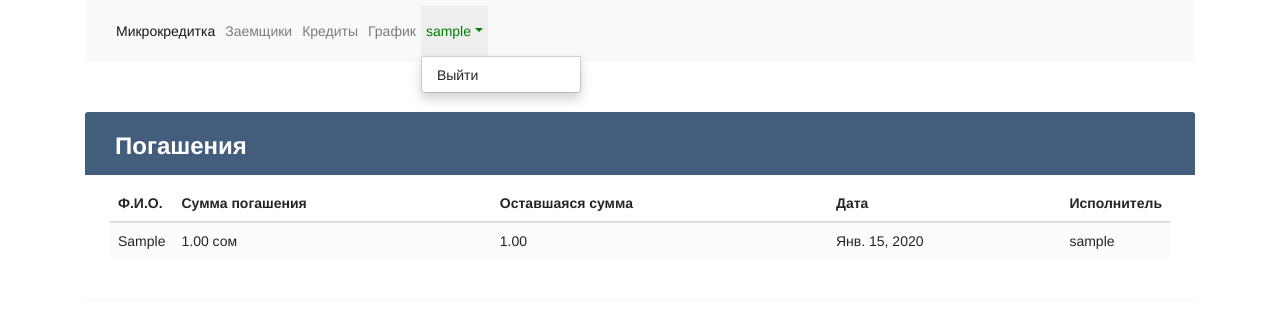
After one commit to Muxazuxa/MIcrocredit, a Django app: page /credit/graphic/1/ in a window 1280 px wide, after a click that opens the changed part. The commit adds this page. Shown: the top 328 px of the page. Run offline with Django 3.2, Linux system fonts and the light colour scheme; a user stored in the database is signed in; tables that the repository leaves empty hold one stand-in row (values such as "Sample post"); some libraries are stand-ins or nearby versions.

Commit message:
Last additions

```diff
--- a/bank/credit/models.py
+++ b/bank/credit/models.py
@@ -70,7 +70,7 @@ class Graphic(models.Model):
     credit = models.ForeignKey(Credit, on_delete=models.CASCADE)
     summ_cut = models.DecimalField(decimal_places=2, max_digits=10, verbose_name='Сумма погашения')
     summ_after_cut = models.DecimalField(decimal_places=2, max_digits=10, verbose_name='Сумма после погашения')
-    date = models.DateField(auto_now_add=True, verbose_name='Дата погашения')
+    date = models.DateField(blank=False, verbose_name='Дата погашения')
     user = models.ForeignKey(User, on_delete=models.SET_NULL, null=True, verbose_name='Исполнитель')
 
     def __str__(self):
@@ -80,12 +80,30 @@ class Graphic(models.Model):
         return reverse('credit:graphic_list')
 
     class Meta:
+        ordering = ["-date"]
         verbose_name = 'График'
         verbose_name_plural = 'График'
 
 
-@receiver(post_save, sender=Graphic, dispatch_uid="update_stock_count")
-def update_stock(sender, instance, **kwargs):
+@receiver(post_save, sender=Graphic, dispatch_uid="update_aumm_leave")
+def update_summ_leave(sender, instance, **kwargs):
     instance.credit.summ_leave -= instance.summ_cut
     instance.summ_after_cut = instance.credit.summ_leave
+    cash = Cash.objects.get()
+    cash.cash += instance.summ_cut
+    cash.save()
     instance.credit.save()
+
+
+class Cash(models.Model):
+    cash = models.DecimalField(decimal_places=2, max_digits=10, verbose_name='Касса')
+
+    def get_absolute_url(self):
+        return reverse('credit:credit_list')
+
+    def __str__(self):
+        return str(self.cash)
+
+    class Meta:
+        verbose_name = 'Касса'
+        verbose_name_plural = 'Касса'
--- a/bank/credit/templates/base.html
+++ b/bank/credit/templates/base.html
@@ -11,6 +11,7 @@
 {% endblock %}
 
 {% load static %}
+<link rel="stylesheet" href="https://stackpath.bootstrapcdn.com/bootstrap/4.3.1/css/bootstrap.min.css" integrity="sha384-ggOyR0iXCbMQv3Xipma34MD+dH/1fQ784/j6cY/iJTQUOhcWr7x9JvoRxT2MZw1T" crossorigin="anonymous">
 <link rel="stylesheet" type="text/css" href="{% static 'credit/style.css' %}">
 <script src="https://ajax.googleapis.com/ajax/libs/jquery/2.1.1/jquery.min.js"></script>
 <script src="https://maxcdn.bootstrapcdn.com/bootstrap/3.3.7/js/bootstrap.min.js"></script>
@@ -31,32 +32,63 @@
 </head>
 
 <body>
-    <!--<div class="container p-none">-->
-        <!--<nav class="navbar navbar-expand-lg navbar-light bg-light rounded">-->
-        <!--<button class="navbar-toggler" type="button" data-toggle="collapse" data-target="#navbarsExample10" aria-controls="navbarsExample10" aria-expanded="false" aria-label="Toggle navigation">-->
-          <!--<span class="navbar-toggler-icon"></span>-->
-        <!--</button>-->
+    <div class="container p-none">
+        <nav class="navbar navbar-expand-lg navbar-light bg-light rounded">
+        <button class="navbar-toggler" type="button" data-toggle="collapse" data-target="#navbarsExample10" aria-controls="navbarsExample10" aria-expanded="false" aria-label="Toggle navigation">
+          <span class="navbar-toggler-icon"></span>
+        </button>
 
-        <!--<div class="collapse navbar-collapse" id="navbarsExample10">-->
-            <!--{% if user.is_authenticated %}-->
-          <!--<ul class="nav navbar-nav">-->
-            <!--<li class="nav-item active">-->
-              <!--<a class="nav-link" href="#">Микрокредитка<span class="sr-only">(current)</span></a>-->
-            <!--</li>-->
-          <!--</ul>-->
-          <!--<ul class="nav navbar-nav ml-auto">-->
-              <!--<li class="nav-item">-->
-                  <!--<a class="nav-link" href="{% url 'credit:logout' %}">Выйти</a>-->
-              <!--</li>-->
-          <!--</ul>-->
-            <!--{% endif %}-->
-        <!--</div>-->
-      <!--</nav>-->
-        <!--</div>-->
-
+        <div class="collapse navbar-collapse" id="navbarsExample10">
+            {% if user.is_authenticated %}
+          <ul class="nav navbar-nav">
+            <li class="nav-item active">
+              <a class="nav-link" href="{% url 'credit:customer_list' %}">Микрокредитка<span class="sr-only">(current)</span></a>
+            </li>
+          </ul>
+          <ul class="nav navbar-nav mr-auto">
+              <li class="nav-item">
+                  <a class="nav-link" href="{% url 'credit:customer_list' %}">Заемщики</a>
+              </li>
+              <li class="nav-item">
+                  <a class="nav-link" href="{% url 'credit:credit_list' %}">Кредиты</a>
+              </li>
+              <li class="nav-item">
+                  <a class="nav-link" href="{% url 'credit:graphic_list' %}">График</a>
+              </li>
+               <ul class="navbar-nav ml-auto">
+                <li class="nav-item dropdown">
+                  <a class="nav-link dropdown-toggle" href="#" id="navbarDropdown" role="button" data-toggle="dropdown" aria-haspopup="true" aria-expanded="false" style="color:green;">{{user.username}}</a>
+                  <div class="dropdown-menu" aria-labelledby="navbarDropdown">
+                    <a class="dropdown-item" href="{% url 'credit:logout' %}">Выйти</a>
+                  </div>
+                </li>
+              </ul>
+          </ul>
+            {% endif %}
+        </div>
+      </nav>
+        </div>
     {% block body%}
 
     {% endblock %}
-
+    <div class="col-sm-10 ">
+        {% block pagination %}
+          {% if is_paginated %}
+              <div class="pagination">
+                  <span class="page-links">
+                      {% if page_obj.has_previous %}
+                          <a href="{{ request.path }}?page={{ page_obj.previous_page_number }}">previous</a>
+                      {% endif %}
+                      <span class="page-current">
+                          Page {{ page_obj.number }} of {{ page_obj.paginator.num_pages }}.
+                      </span>
+                      {% if page_obj.has_next %}
+                          <a href="{{ request.path }}?page={{ page_obj.next_page_number }}">next</a>
+                      {% endif %}
+                  </span>
+              </div>
+          {% endif %}
+        {% endblock %}
+    </div>
 </body>
 </html>
--- a/bank/credit/templates/credit/customer_list.html
+++ b/bank/credit/templates/credit/customer_list.html
@@ -41,7 +41,7 @@
                             <a href="{% url 'credit:customer_update' customer.id %}" class="edit" data-toggle="modal"><i class="material-icons" data-toggle="tooltip" title="Поправить">&#xE254;</i></a>
                           </td>
 						<td>
-							<a href="{% url 'credit:credit_add' customer.id %}" class="add" data-toggle="modal"><i class="material-icons">&#xE147;</i></a>
+							<a href="{% url 'credit:credit_add' customer.id %}"style="color:#5cb85c;" class="add" data-toggle="modal"><i class="material-icons" data-toggle="tooltip" title="Добавить кредит">&#xE147;</i></a>
 						</td>
                     </tr>
                 </tbody>
--- /dev/null
+++ b/bank/credit/templates/credit/graphic.html
@@ -0,0 +1,41 @@
+{% extends 'base.html' %}
+
+{% block head %}
+<title>Погашения</title>
+{% endblock %}
+
+{% block body %}
+    <div class="container">
+        <div class="table-wrapper">
+            <div class="table-title">
+                <div class="row">
+                    <div class="col-sm-6">
+						<h2><b>Погашения</b></h2>
+					</div>
+                </div>
+            </div>
+            <table class="table table-striped table-hover">
+                <thead>
+                    <tr>
+                        <th>Ф.И.О.</th>
+                        <th>Сумма погашения</th>
+                        <th>Оставшаяся сумма</th>
+                        <th>Дата</th>
+                        <th>Исполнитель</th>
+                    </tr>
+                </thead>
+                {% for graph in credit.graphic_set.all %}
+                <tbody>
+                    <tr>
+                        <td>{{ graph.credit.customer }}</td>
+                        <td>{{ graph.summ_cut }} сом</td>
+                        <td>{{ graph.summ_after_cut }}</td>
+						<td>{{ graph.date }}</td>
+                        <td>{{ graph.user.username }}</td>
+                    </tr>
+                </tbody>
+                {% endfor %}
+            </table>
+        </div>
+    </div>
+{% endblock %}
--- a/bank/credit/urls.py
+++ b/bank/credit/urls.py
@@ -18,6 +18,7 @@ urlpatterns = [
     url(r'^credit/add/(?P<pk>\d+)/$', views.CreditCreateView.as_view(), name='credit_add'),
     # Graphic url
     url(r'^credit/cut/(?P<pk>\d+)/$', views.GraphicCreateView.as_view(), name='graphic_add'),
-    url(r'^graphics/$', views.GraphicListView.as_view(), name='graphic_list')
+    url(r'^graphics/$', views.GraphicListView.as_view(), name='graphic_list'),
+    url(r'^graphic/(?P<pk>\d+)/$', views.CreditGraphicView.as_view(), name='graphic')
 
 ]
--- a/bank/credit/views.py
+++ b/bank/credit/views.py
@@ -2,12 +2,14 @@ from . forms import *
 from django.views.generic import *
 from django.contrib.auth.mixins import LoginRequiredMixin
 from .models import *
+from django.shortcuts import render
 # Create your views here.
 
 
 class CustomerListView(LoginRequiredMixin, ListView):
     context_object_name = 'customers'
     template_name = 'credit/customer_list.html'
+    paginate_by = 10
 
     def get_queryset(self):
         return Customer.objects.all()
@@ -45,6 +47,7 @@ class CreditCreateView(LoginRequiredMixin, CreateView):
 class CreditListView(LoginRequiredMixin, ListView):
     context_object_name = 'credits'
     template_name = 'credit/credit_list.html'
+    paginate_by = 10
 
     def get_queryset(self):
         return Credit.objects.all()
@@ -53,6 +56,7 @@ class CreditListView(LoginRequiredMixin, ListView):
 class GraphicListView(LoginRequiredMixin, ListView):
     context_object_name = 'graphics'
     template_name = 'credit/graphic_list.html'
+    paginate_by = 10
 
     def get_queryset(self):
         return Graphic.objects.all()
@@ -74,3 +78,9 @@ class GraphicCreateView(LoginRequiredMixin, CreateView):
         initial_base['user_username'] = user.username
         form.initial = initial_base
         return form
+
+
+class CreditGraphicView(LoginRequiredMixin, DetailView):
+    model = Credit
+    context_object_name = 'credit'
+    template_name = 'credit/graphic.html'
```
Also changed, not shown: bank/credit/admin.py (+10 -8 lines), bank/credit/forms.py (+8 -0 lines), bank/credit/templates/credit/credit_list.html (+5 -2 lines).
